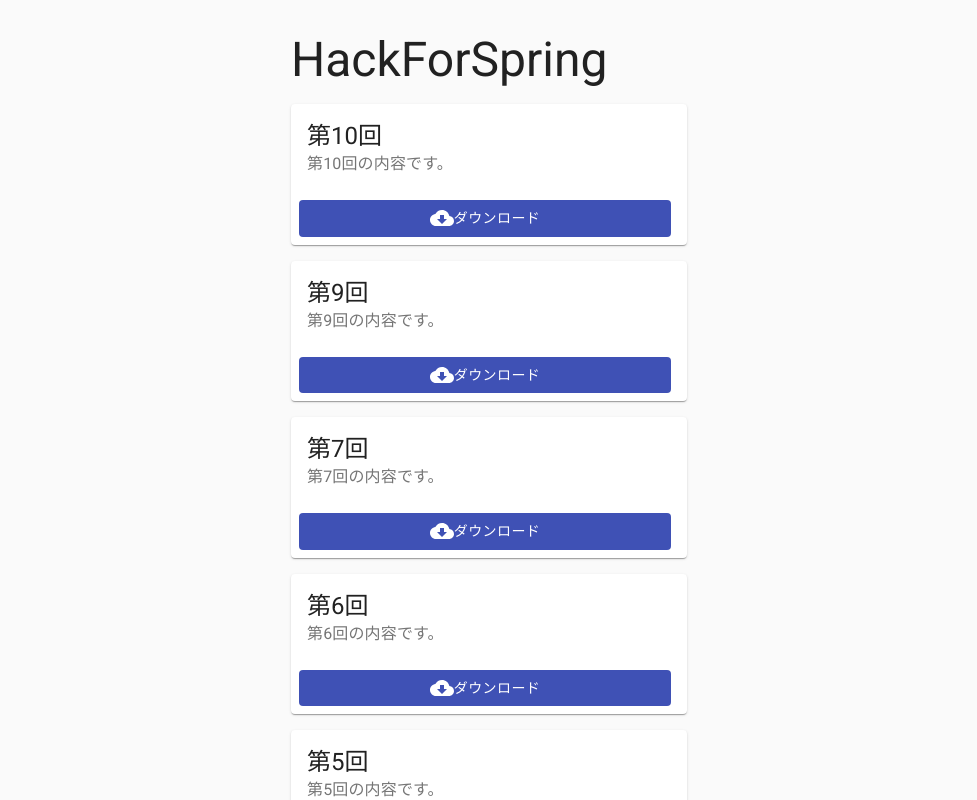
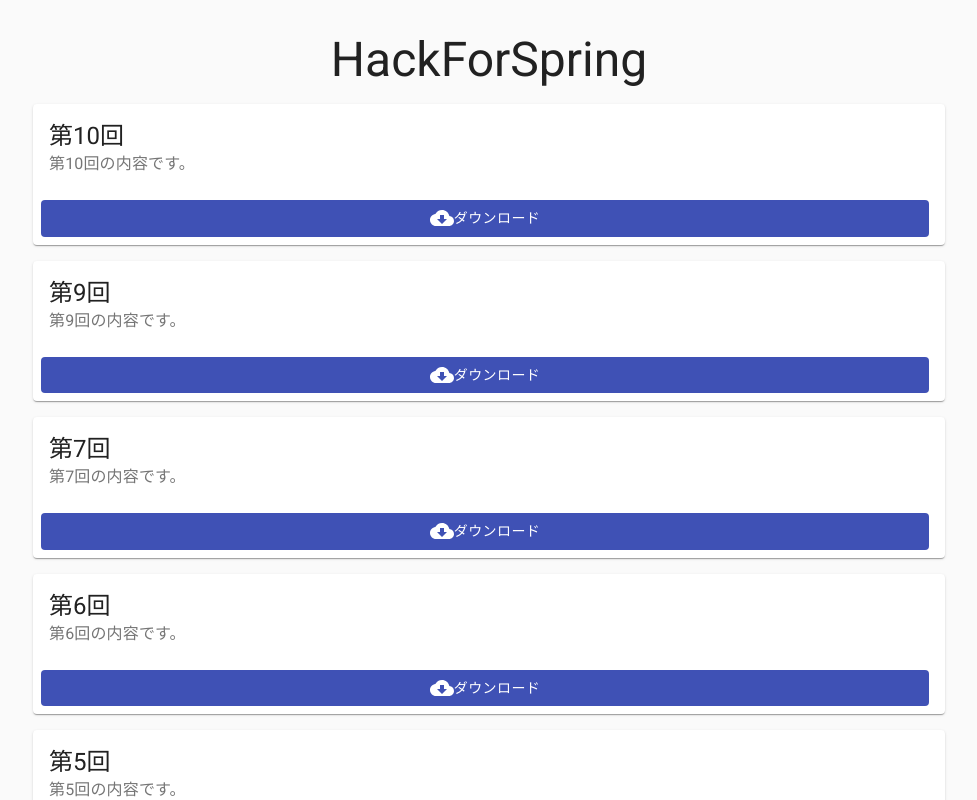
Before and after one commit to hota1024/hackforspring-repository-downloader, a Next.js app: page / in a window 1280 px wide. Shown: the top 800 px of the page, without its empty margins (151-1128 px from the left). Built offline with nearby package versions, Linux system fonts and the light colour scheme.

Commit message:
Update / page

```diff
--- a/src/pages/index.tsx
+++ b/src/pages/index.tsx
@@ -20,10 +20,10 @@ const Home = () => {
         />
       </Head>
 
-      <Container component="main" maxWidth="xs">
+      <Container component="main" maxWidth="md">
         <CssBaseline />
         <div className="paper">
-          <Typography component="h1" variant="h3">
+          <Typography component="h1" variant="h3" align="center">
             HackForSpring
           </Typography>
           <div className="repositories">
```
